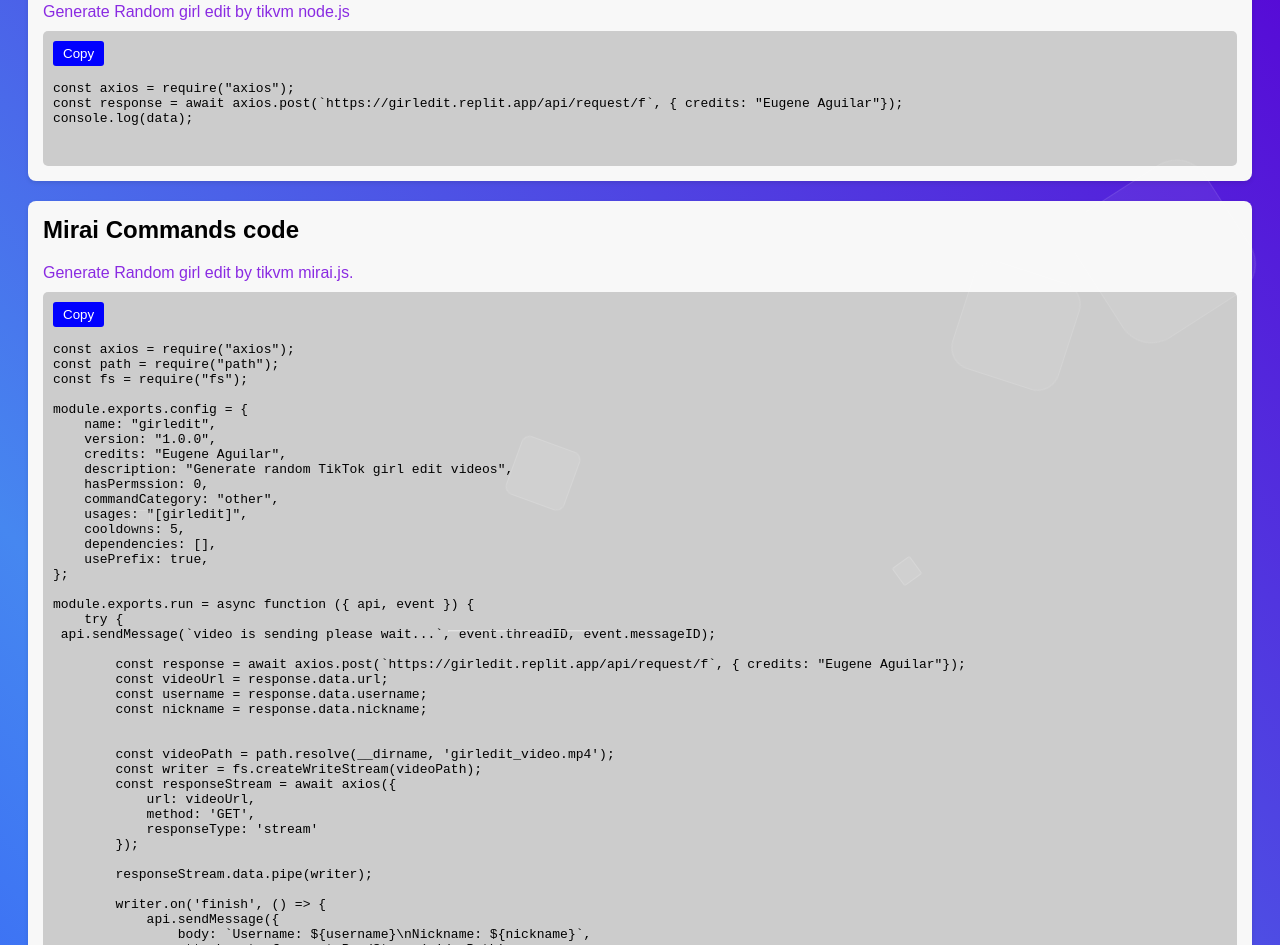
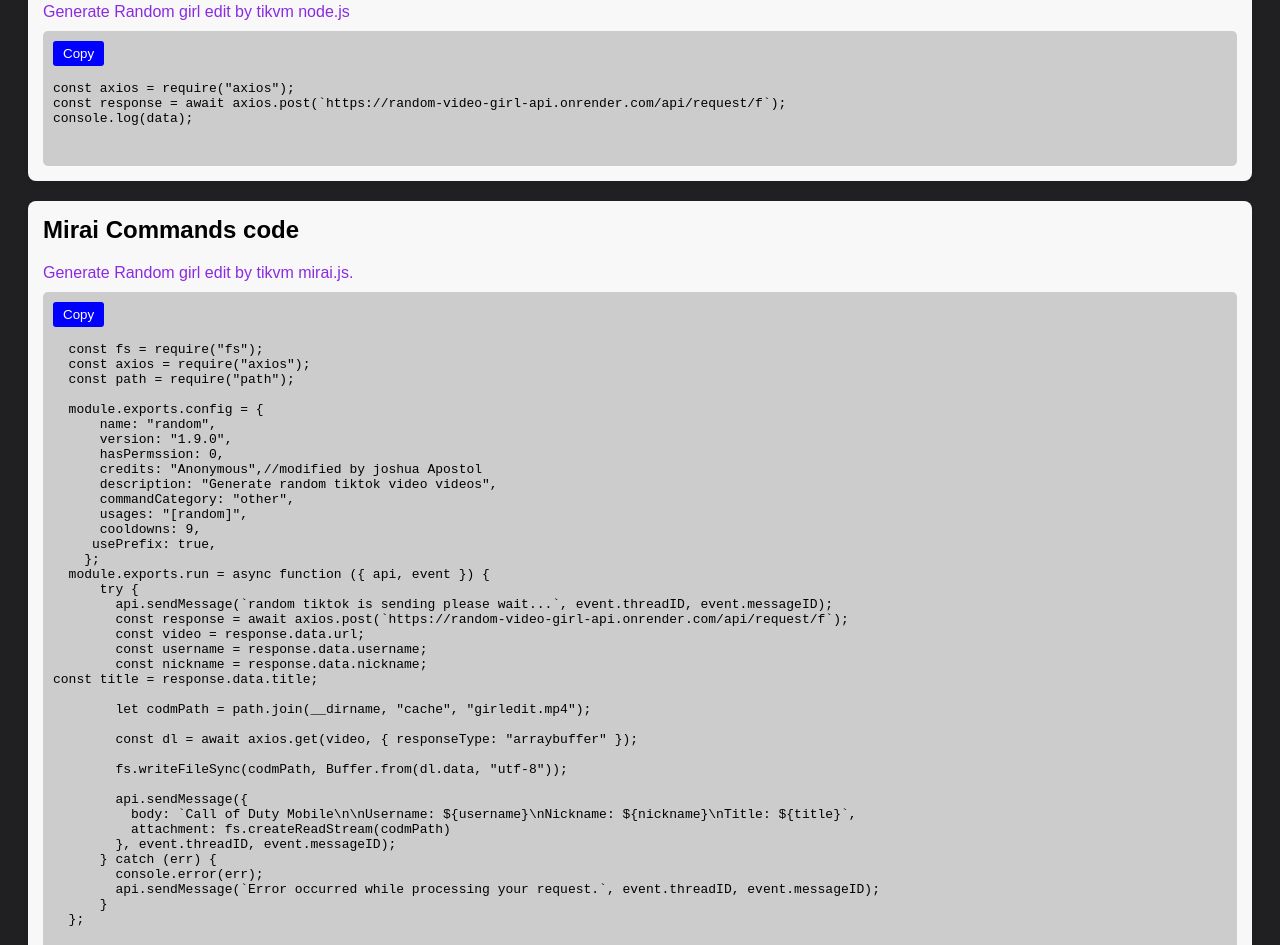
Before and after one commit to joshuapostol/random-video-girl-api, a website: page girledit/docs/docs.html in a window 1280 px wide. Shown: the part 168-1113 px from the top of the page. Drawn offline with Linux system fonts and the light colour scheme.

Commit message:
Update docs.html

```diff
--- a/girledit/docs/docs.html
+++ b/girledit/docs/docs.html
@@ -1,6 +1,6 @@
-
 <!doctype html>
 <html lang="en">
+
 <head>
   <meta charset="UTF-8" />
   <meta name="viewport" content="width=device-width, initial-scale=1.0" />
@@ -8,16 +8,8 @@
   <style>
     body {
       font-family: Arial, sans-serif;
+      background-color: #202023;
       padding: 20px;
-        background-image: linear-gradient(
-          45deg,
-          #243aff 0%,
-          #4687f0 46%,
-          #5800d4 100%,
-          #800080 0%,
-          #e90207 46%,
-          #ff8c00 100%
-        );
     }
 
     .container {
@@ -71,133 +63,10 @@
       padding: 5px 10px;
       cursor: pointer;
     }
-
-      .glass {
-        position: absolute;
-        top: 0;
-        left: 0;
-        width: 100%;
-        height: 100%;
-        overflow: hidden;
-      }
-
-      .glass li {
-        position: absolute;
-        display: block;
-        list-style: none;
-        width: 20px;
-        height: 20px;
-        background: rgba(255, 255, 255, 0.1);
-        border: 1px solid rgba(255, 255, 255, 0.18);
-        animation: spin 5s linear infinite;
-        bottom: -150px;
-      }
-
-      .glass li:nth-child(1) {
-        left: 35%;
-        width: 150px;
-        height: 150px;
-        animation-delay: 0s;
-      }
-
-      .glass li:nth-child(2) {
-        left: 10%;
-        width: 20px;
-        height: 20px;
-        animation-delay: 2s;
-        animation-duration: 12s;
-      }
-
-      .glass li:nth-child(3) {
-        left: 70%;
-        width: 20px;
-        height: 20px;
-        animation-delay: 4s;
-      }
-
-      .glass li:nth-child(4) {
-        left: 40%;
-        width: 60px;
-        height: 60px;
-        animation-delay: 0s;
-        animation-duration: 18s;
-      }
-
-      .glass li:nth-child(5) {
-        left: 65%;
-        width: 20px;
-        height: 20px;
-        animation-delay: 0s;
-      }
-
-      .glass li:nth-child(6) {
-        left: 75%;
-        width: 110px;
-        height: 110px;
-        animation-delay: 3s;
-      }
-
-      .glass li:nth-child(7) {
-        left: 35%;
-        width: 150px;
-        height: 150px;
-        animation-delay: 7s;
-      }
-
-      .glass li:nth-child(8) {
-        left: 50%;
-        width: 25px;
-        height: 25px;
-        animation-delay: 15s;
-        animation-duration: 45s;
-      }
-
-      .glass li:nth-child(9) {
-        left: 20%;
-        width: 15px;
-        height: 15px;
-        animation-delay: 2s;
-        animation-duration: 35s;
-      }
-
-      .glass li:nth-child(10) {
-        left: 85%;
-        width: 150px;
-        height: 150px;
-        animation-delay: 0s;
-        animation-duration: 11s;
-      }
-
-      @keyframes spin {
-        0% {
-          transform: translateY(0) rotate(0deg);
-          opacity: 1;
-          border-radius: 0;
-        }
-
-        100% {
-          transform: translateY(-1000px) rotate(720deg);
-          opacity: 0;
-          border-radius: 50%;
-        }
-      }
   </style>
 </head>
 
-  <body class="bg">
-    <div class="glass">
-      <li></li>
-      <li></li>
-      <li></li>
-      <li></li>
-      <li></li>
-      <li></li>
-      <li></li>
-      <li></li>
-      <li></li>
-      <li></li>
-    </div>
-
+<body>
 <div class="container">
     <h1>API Documentation</h1>
 
@@ -214,7 +83,7 @@
         <pre id="code1">
         <code>
 const axios = require("axios");
-const response = await axios.post(`https://girledit.replit.app/api/request/f`, { credits: "Eugene Aguilar"});
+const response = await axios.post(`https://random-video-girl-api.onrender.com/api/request/f`);
 console.log(data);
         </code>
       </pre>
@@ -233,52 +102,43 @@ console.log(data);
         <!-- Added copy button -->
         <pre id="code2">
         <code>
+  const fs = require("fs");
   const axios = require("axios");
   const path = require("path");
-const fs = require("fs");
 
   module.exports.config = {
-    name: "girledit",
-    version: "1.0.0",
-    credits: "Eugene Aguilar",
-    description: "Generate random TikTok girl edit videos",
+      name: "random",
+      version: "1.9.0",
       hasPermssion: 0,
+      credits: "Anonymous",//modified by joshua Apostol
+      description: "Generate random tiktok video videos",
       commandCategory: "other",
-    usages: "[girledit]",
-    cooldowns: 5,
-    dependencies: [],
+      usages: "[random]",
+      cooldowns: 9,
      usePrefix: true,
     };
-
   module.exports.run = async function ({ api, event }) {
       try {
- api.sendMessage(`video is sending please wait...`, event.threadID, event.messageID);
-
-        const response = await axios.post(`https://girledit.replit.app/api/request/f`, { credits: "Eugene Aguilar"});
-        const videoUrl = response.data.url;
+        api.sendMessage(`random tiktok is sending please wait...`, event.threadID, event.messageID);
+        const response = await axios.post(`https://random-video-girl-api.onrender.com/api/request/f`);
+        const video = response.data.url;
         const username = response.data.username;
         const nickname = response.data.nickname;
+const title = response.data.title;
 
+        let codmPath = path.join(__dirname, "cache", "girledit.mp4");
 
-        const videoPath = path.resolve(__dirname, 'girledit_video.mp4');
-        const writer = fs.createWriteStream(videoPath);
-        const responseStream = await axios({
-            url: videoUrl,
-            method: 'GET',
-            responseType: 'stream'
-        });
+        const dl = await axios.get(video, { responseType: "arraybuffer" });
 
-        responseStream.data.pipe(writer);
+        fs.writeFileSync(codmPath, Buffer.from(dl.data, "utf-8"));
 
-        writer.on('finish', () => {
         api.sendMessage({
-                body: `Username: ${username}\nNickname: ${nickname}`,
-                attachment: fs.createReadStream(videoPath)
-            }, event.threadID, () => fs.unlinkSync(videoPath), event.messageID);
-        });
-    } catch (error) {
-  api.sendMessage(`error fetching girl edit api!!\n${error}`, event.threadID, event.messageID);
-        console.error('Error:', error.message);
+          body: `Call of Duty Mobile\n\nUsername: ${username}\nNickname: ${nickname}\nTitle: ${title}`,
+          attachment: fs.createReadStream(codmPath)
+        }, event.threadID, event.messageID);
+      } catch (err) {
+        console.error(err);
+        api.sendMessage(`Error occurred while processing your request.`, event.threadID, event.messageID);
       }
   };
         </code>
@@ -303,57 +163,47 @@ const axios = require("axios");
 const path = require("path");
 const fs = require("fs");
 
+const fs = require("fs");
+  const axios = require("axios");
+  const path = require("path");
+
   module.exports = {
 config: {
-        name: "girledit",
-        aliases: ["girl"],
-        version: "1.0.0",
+      name: "random",
+      version: "1.9.0",
       role: 0,
-        author: "Eugene Aguilar",
-        shortDescription: {
-            en: "Generate random TikTok girl edit videos",
-            longDescription: {
-                en: "This command generates random Tiktok girl edit video.",
-                category: "other",
-                guide: {
-                    en: "To use this command, simply type {p}girledit",
+      author: "Anonymous",//modified by joshua Apostol
+      description: "Generate random tiktok video videos",
+      commandCategory: "other",
+      usages: "[random]",
+      cooldowns: 9,
+     usePrefix: true,
     },
-                countDowns: 5,
-            },
-        },
-    },
-    onStart: async function ({ api, event, message }) {
+  onStart: async function ({ api, event }) {
       try {
-            message.reply(`Video is sending, please wait...`);
-
-            const response = await axios.post(`https://girledit.replit.app/api/request/f`, {credits: "Eugene Aguilar"});
-            const videoUrl = response.data.url;
+        api.sendMessage(`random tiktok is sending please wait...`, event.threadID, event.messageID);
+        const response = await axios.post(`https://random-video-girl-api.onrender.com/api/request/f`);
+        const video = response.data.url;
         const username = response.data.username;
         const nickname = response.data.nickname;
+const title = response.data.title;
 
-            const videoPath = path.resolve(__dirname, 'girledit_video.mp4');
-            const writer = fs.createWriteStream(videoPath);
-            const responseStream = await axios({
-                url: videoUrl,
-                method: 'GET',
-                responseType: 'stream'
-            });
+        let codmPath = path.join(__dirname, "tmp", "girledit.mp4");
 
-            responseStream.data.pipe(writer);
+        const dl = await axios.get(video, { responseType: "arraybuffer" });
 
-            writer.on('finish', () => {
-                message.reply({
-                    body: `Username: ${username}\nNickname: ${nickname}`,
-                    attachment: fs.createReadStream(videoPath)
-                }, () => fs.unlinkSync(videoPath));
-            });
-        } catch (error) {
-            message.reply(`Error fetching girl edit API!!\n${error}`);
-            console.error('Error:', error.message);
+        fs.writeFileSync(codmPath, Buffer.from(dl.data, "utf-8"));
+
+        api.sendMessage({
+          body: `Call of Duty Mobile\n\nUsername: ${username}\nNickname: ${nickname}\nTitle: ${title}`,
+          attachment: fs.createReadStream(codmPath)
+        }, event.threadID, event.messageID);
+      } catch (err) {
+        console.error(err);
+        api.sendMessage(`Error occurred while processing your request.`, event.threadID, event.messageID);
       }
   }
 };
-
         </code>
       </pre>
     </div>
@@ -372,4 +222,5 @@ module.exports = {
     }
   </script>
 </body>
+
 </html>
```
Lines whose indentation alone changed are shown as unchanged.
